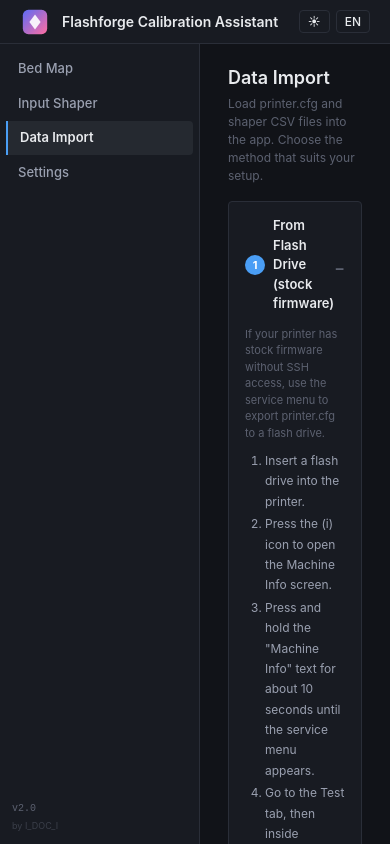
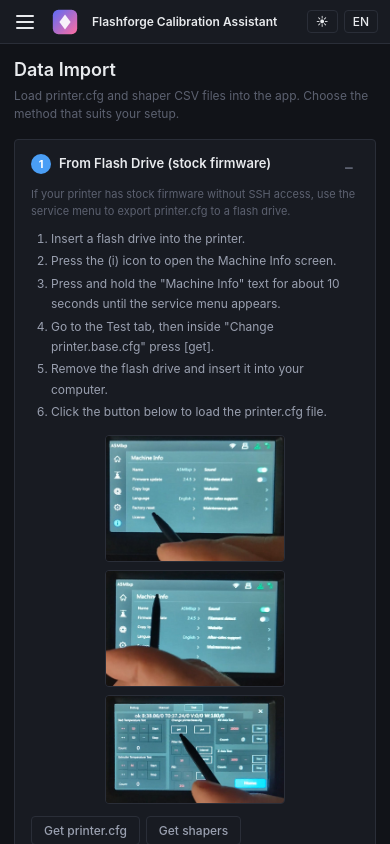
Before and after one commit to lDOCI/Flashforge-Calibration-Assistant-web, a Vue app: page /#/ssh in a window 390 px wide. Built offline with nearby package versions, Linux system fonts and the light colour scheme.

Commit message:
Mobile responsive layout, share URL fix, README rewrite
- Add burger menu + collapsible sidebar for mobile (≤768px)
- Fix URL data parsing for hash router (share links now work)
- Allow closing all workspaces (not just when >1)
- Rewrite README with EN+RU, 3 stages, multi-map support

```diff
--- a/src/components/bed/WorkspaceSelector.vue
+++ b/src/components/bed/WorkspaceSelector.vue
@@ -20,7 +20,6 @@
       >
         {{ ws.name }}
         <span
-          v-if="bedStore.workspaces.length > 1"
           class="ws-close"
           @click.stop="bedStore.removeWorkspace(idx)"
         >&times;</span>
--- a/src/components/layout/AppLayout.vue
+++ b/src/components/layout/AppLayout.vue
@@ -1,13 +1,25 @@
 <script setup lang="ts">
+import { ref } from 'vue'
 import TopBar from './TopBar.vue'
 import SideMenu from './SideMenu.vue'
+
+const menuOpen = ref(false)
+
+function toggleMenu() {
+  menuOpen.value = !menuOpen.value
+}
+
+function closeMenu() {
+  menuOpen.value = false
+}
 </script>
 
 <template>
   <div class="app-layout">
-    <TopBar />
+    <TopBar @toggle-menu="toggleMenu" />
     <div class="app-body">
-      <SideMenu />
+      <div v-if="menuOpen" class="menu-backdrop" @click="closeMenu" />
+      <SideMenu :class="{ 'sidemenu--open': menuOpen }" @navigate="closeMenu" />
       <main class="app-content">
         <router-view />
       </main>
@@ -26,6 +38,7 @@
   display: flex;
   flex: 1;
   overflow: hidden;
+  position: relative;
 }
 
 .app-content {
@@ -34,4 +47,22 @@
   padding: 20px 28px;
   background: var(--bg-primary);
 }
+
+.menu-backdrop {
+  display: none;
+}
+
+@media (max-width: 768px) {
+  .app-content {
+    padding: 12px 14px;
+  }
+
+  .menu-backdrop {
+    display: block;
+    position: fixed;
+    inset: 0;
+    background: rgba(0, 0, 0, 0.5);
+    z-index: 99;
+  }
+}
 </style>
--- a/src/components/layout/SideMenu.vue
+++ b/src/components/layout/SideMenu.vue
@@ -3,6 +3,7 @@
 import { useI18n } from 'vue-i18n'
 
 const { t } = useI18n()
+const emit = defineEmits<{ navigate: [] }>()
 
 const navItems = [
   { to: '/', label: 'neo_ui.nav.bed' },
@@ -50,6 +51,7 @@
         :to="item.to"
         class="nav-item"
         active-class="nav-item--active"
+        @click="emit('navigate')"
       >
         {{ t(item.label) }}
       </router-link>
@@ -263,4 +265,22 @@
   from { opacity: 0; transform: scale(0.7) translateY(10px); }
   to { opacity: 1; transform: scale(1) translateY(0); }
 }
+
+@media (max-width: 768px) {
+  .sidemenu {
+    position: fixed;
+    top: var(--topbar-height);
+    left: 0;
+    bottom: 0;
+    z-index: 100;
+    transform: translateX(-100%);
+    transition: transform 0.25s ease;
+    box-shadow: none;
+  }
+
+  .sidemenu.sidemenu--open {
+    transform: translateX(0);
+    box-shadow: 4px 0 20px rgba(0, 0, 0, 0.3);
+  }
+}
 </style>
--- a/src/components/layout/TopBar.vue
+++ b/src/components/layout/TopBar.vue
@@ -4,6 +4,7 @@
 
 const { t, locale } = useI18n()
 const appStore = useAppStore()
+const emit = defineEmits<{ 'toggle-menu': [] }>()
 
 function toggleTheme() {
   appStore.toggleTheme()
@@ -18,6 +19,9 @@
 <template>
   <header class="topbar">
     <div class="topbar-left">
+      <button class="burger" @click="emit('toggle-menu')">
+        <span /><span /><span />
+      </button>
       <img class="topbar-logo" src="/favicon.svg" alt="Logo" />
       <span class="topbar-title">{{ t('neo_ui.top_bar.title') }}</span>
     </div>
@@ -50,6 +54,24 @@
   gap: 12px;
 }
 
+.burger {
+  display: none;
+  flex-direction: column;
+  gap: 4px;
+  background: none;
+  border: none;
+  cursor: pointer;
+  padding: 4px;
+}
+
+.burger span {
+  display: block;
+  width: 18px;
+  height: 2px;
+  background: var(--text-primary);
+  border-radius: 1px;
+}
+
 .topbar-logo {
   width: 30px;
   height: 30px;
@@ -67,4 +89,18 @@
   align-items: center;
   gap: 6px;
 }
+
+@media (max-width: 768px) {
+  .burger {
+    display: flex;
+  }
+
+  .topbar-title {
+    font-size: 12px;
+  }
+
+  .topbar {
+    padding: 0 12px;
+  }
+}
 </style>
--- a/src/composables/useUrlData.ts
+++ b/src/composables/useUrlData.ts
@@ -23,7 +23,10 @@
 
 export function useUrlData() {
   onMounted(async () => {
-    const params = new URLSearchParams(window.location.search)
+    // Hash router: params are after #/?data=... not in window.location.search
+    const hash = window.location.hash
+    const qIdx = hash.indexOf('?')
+    const params = qIdx >= 0 ? new URLSearchParams(hash.slice(qIdx)) : new URLSearchParams()
     const data = params.get('data')
     if (!data) return
 
@@ -57,9 +60,9 @@
         }
       }
 
-      // Clean URL
-      const cleanUrl = window.location.pathname + window.location.hash
-      window.history.replaceState(null, '', cleanUrl)
+      // Clean URL — remove data param from hash, keep route
+      const hashPath = hash.split('?')[0] || '#/'
+      window.history.replaceState(null, '', window.location.pathname + hashPath)
     } catch (e) {
       console.error('Failed to decode URL data:', e)
     }
```
Also changed, not shown: 1 other file (tests, documents, lock files or other folders).
